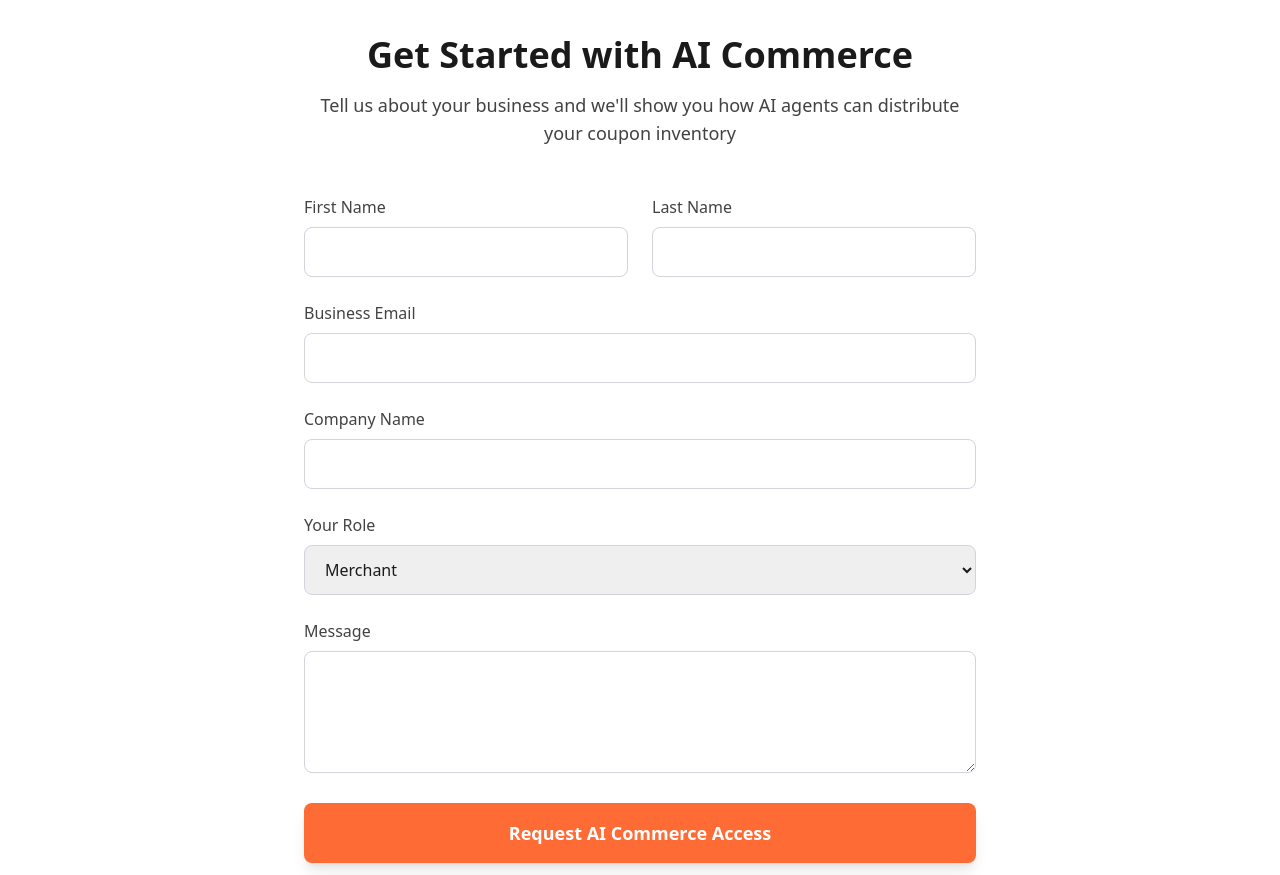
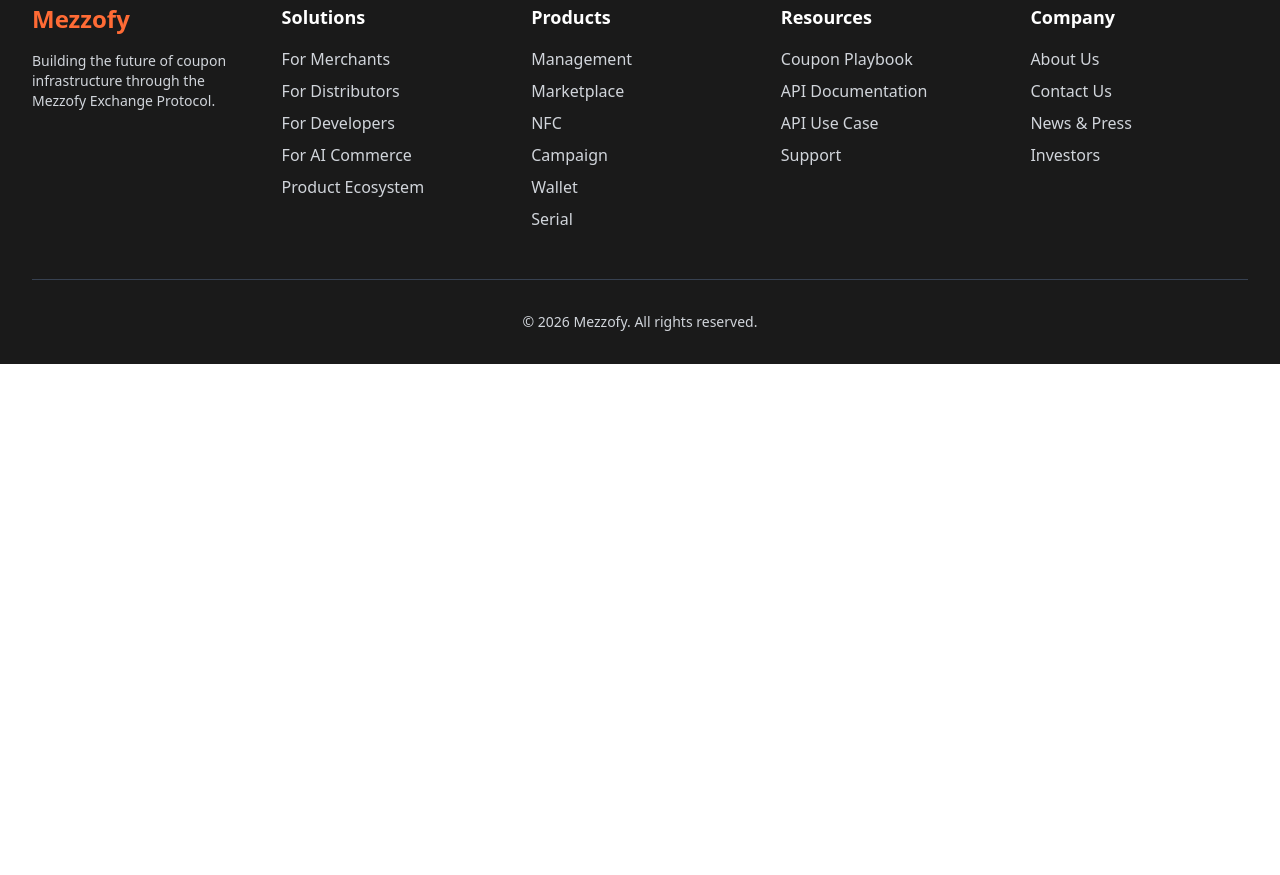
Before and after one commit to mezzofy/mz-website, a website: page dist/for-ai-commerce.html in a window 1280 px wide. Shown: the part 6205-7080 px from the top of the page. After the commit the page ends 6569 px from the top, so only its background shows below. Drawn offline with nearby package versions, Linux system fonts and the light colour scheme.

Commit message:
Update for-ai-commerce.html

```diff
--- a/dist/for-ai-commerce.html
+++ b/dist/for-ai-commerce.html
@@ -415,7 +415,7 @@
                 </p>
 
                 <div class="flex flex-col sm:flex-row gap-4 justify-center">
-                    <a href="#contact" class="btn-primary text-lg px-8 py-4" data-i18n="aiCommerce.hero.primaryCta">
+                    <a href="contact.html" class="btn-primary text-lg px-8 py-4" data-i18n="aiCommerce.hero.primaryCta">
                         Become an AI Supply Partner
                     </a>
                     <a href="#protocols" class="btn-secondary text-lg px-8 py-4 bg-white/10 text-white border-white hover:bg-white/20" data-i18n="aiCommerce.hero.secondaryCta">
@@ -979,7 +979,7 @@
                 Merchants already in the Mezzofy Exchange are discoverable by AI agents today. The window to be an early supply partner is now — before your competitors list their inventory first.
             </p>
             <div class="flex flex-col sm:flex-row gap-4 justify-center">
-                <a href="#contact" class="bg-white text-primary-orange px-8 py-4 rounded-lg font-bold text-lg hover:bg-gray-100 transition-colors inline-block" data-i18n="aiCommerce.footerCta.primaryButton">
+                <a href="contact.html" class="bg-white text-primary-orange px-8 py-4 rounded-lg font-bold text-lg hover:bg-gray-100 transition-colors inline-block" data-i18n="aiCommerce.footerCta.primaryButton">
                     Become an AI Supply Partner
                 </a>
                 <a href="contact.html" class="bg-white/10 text-white border-2 border-white px-8 py-4 rounded-lg font-bold text-lg hover:bg-white/20 transition-colors inline-block" data-i18n="aiCommerce.footerCta.secondaryButton">
@@ -989,58 +989,7 @@
         </div>
     </section>
 
-    <!-- Section 11: Contact Form -->
-    <section id="contact" class="bg-white">
-        <div class="section-container">
-            <div class="max-w-2xl mx-auto">
-                <div class="text-center mb-12">
-                    <h2 class="text-3xl sm:text-4xl font-bold text-primary-black mb-4" data-i18n="aiCommerce.contact.title">Get Started with AI Commerce</h2>
-                    <p class="text-lg text-dark-grey" data-i18n="aiCommerce.contact.subtitle">
-                        Tell us about your business and we'll show you how AI agents can distribute your coupon inventory.
-                    </p>
-                </div>
-                <form class="space-y-6">
-                    <div class="grid md:grid-cols-2 gap-6">
-                        <div>
-                            <label class="block text-dark-grey font-medium mb-2" data-i18n="aiCommerce.contact.firstName">First Name</label>
-                            <input type="text" class="w-full px-4 py-3 border border-gray-300 rounded-lg focus:outline-none focus:border-primary-orange" required>
-                        </div>
-                        <div>
-                            <label class="block text-dark-grey font-medium mb-2" data-i18n="aiCommerce.contact.lastName">Last Name</label>
-                            <input type="text" class="w-full px-4 py-3 border border-gray-300 rounded-lg focus:outline-none focus:border-primary-orange" required>
-                        </div>
-                    </div>
-                    <div>
-                        <label class="block text-dark-grey font-medium mb-2" data-i18n="aiCommerce.contact.email">Business Email</label>
-                        <input type="email" class="w-full px-4 py-3 border border-gray-300 rounded-lg focus:outline-none focus:border-primary-orange" required>
-                    </div>
-                    <div>
-                        <label class="block text-dark-grey font-medium mb-2" data-i18n="aiCommerce.contact.company">Company Name</label>
-                        <input type="text" class="w-full px-4 py-3 border border-gray-300 rounded-lg focus:outline-none focus:border-primary-orange" required>
-                    </div>
-                    <div>
-                        <label class="block text-dark-grey font-medium mb-2" data-i18n="aiCommerce.contact.role">Your Role</label>
-                        <select class="w-full px-4 py-3 border border-gray-300 rounded-lg focus:outline-none focus:border-primary-orange" required>
-                            <option value="merchant" data-i18n="aiCommerce.contact.roleOptions.merchant">Merchant</option>
-                            <option value="distributor" data-i18n="aiCommerce.contact.roleOptions.distributor">Distributor/Partner</option>
-                            <option value="developer" data-i18n="aiCommerce.contact.roleOptions.developer">Developer</option>
-                            <option value="investor" data-i18n="aiCommerce.contact.roleOptions.investor">Investor</option>
-                            <option value="other" data-i18n="aiCommerce.contact.roleOptions.other">Other</option>
-                        </select>
-                    </div>
-                    <div>
-                        <label class="block text-dark-grey font-medium mb-2" data-i18n="aiCommerce.contact.message">Message</label>
-                        <textarea rows="4" class="w-full px-4 py-3 border border-gray-300 rounded-lg focus:outline-none focus:border-primary-orange"></textarea>
-                    </div>
-                    <button type="submit" class="w-full btn-primary text-lg py-4" data-i18n="aiCommerce.contact.submit">
-                        Request AI Commerce Access
-                    </button>
-                </form>
-            </div>
-        </div>
-    </section>
-
-    <!-- Section 12: Footer -->
+    <!-- Section 11: Footer -->
     <footer class="bg-primary-black text-gray-300 pt-16 pb-8">
         <div class="max-w-7xl mx-auto px-4 sm:px-6 lg:px-8">
             <div class="grid grid-cols-1 md:grid-cols-2 lg:grid-cols-5 gap-8 mb-12">
```
